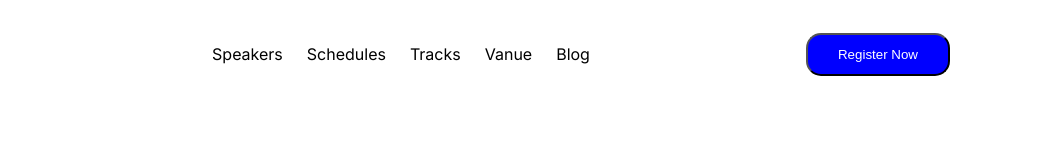
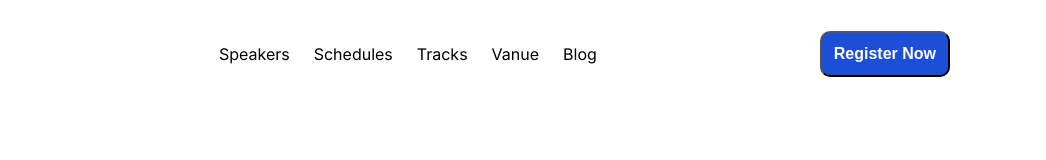
Before and after one commit to Palash-ahmed/my-first-assignment, a plain HTML site: page navbar.html in a window 1280 px wide. Shown: the full height of the page, 234-1280 px from the left. Drawn offline with Linux system fonts and the light colour scheme.

Commit message:
navbar complete

```diff
--- a/navbar.html
+++ b/navbar.html
@@ -27,7 +27,7 @@
                 <li><a href=""></a>Blog</li>
             </ul>
         </nav>
-        <button>Register Now</button>
+        <button class="btn">Register Now</button>
     </header>
 </body>
 
--- a/style.css
+++ b/style.css
@@ -21,10 +21,11 @@ header{
     list-style-type: none;
     gap: 24px;
 }
-button{
-    background-color: blue;
-    color: white;
-    padding: 12px 30px;
-    border-radius: 15px;
-    font-weight: 500;
+.btn{
+    background-color: #1D4ED8;
+    color: #FFFFFF;
+    font-size: 16px;
+    padding: 12px 12px;
+    border-radius: 10px;
+    font-weight: bold;
 }
```
